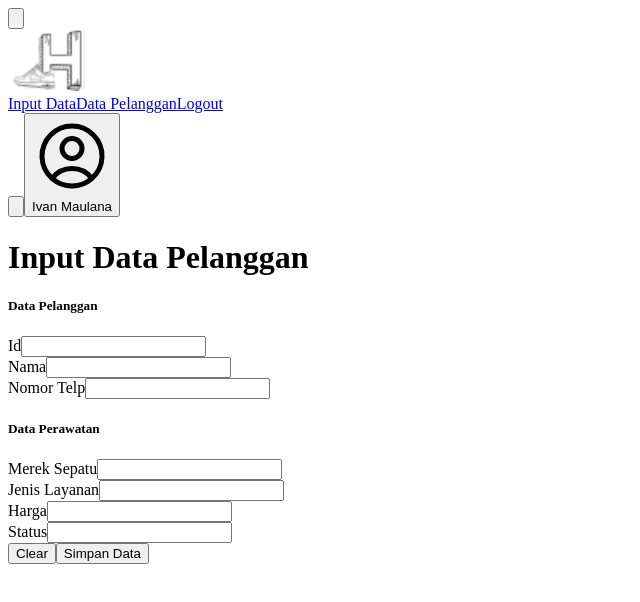
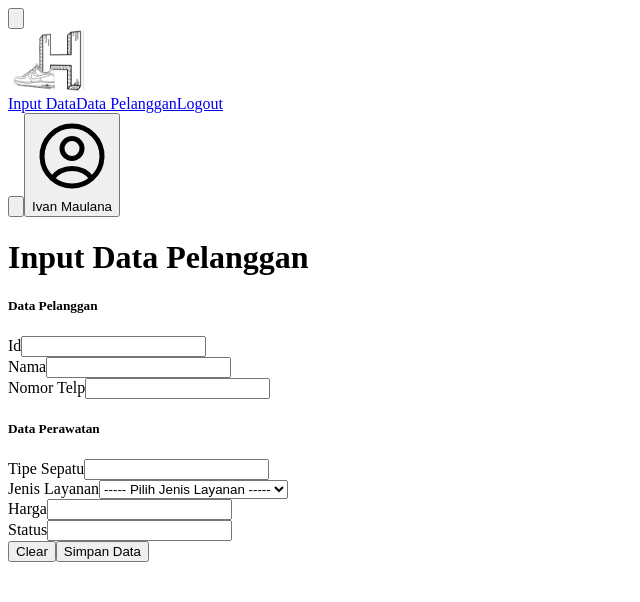
Before and after one commit to RakhaZaN/massive-infinite-loop, a React (Vite) app: page /admin in a window 1280 px wide. Shown: the top 602 px of the page, without its empty margins (0-640 px from the left). Built offline with nearby package versions, Linux system fonts and the light colour scheme; the HTML template or start-up script is replaced by a standard one.

Commit message:
:construction: Update page component

```diff
--- a/src/pages/admin/index.jsx
+++ b/src/pages/admin/index.jsx
@@ -1,7 +1,49 @@
+import React from "react";
+
 const Admin = () => {
+  const layanan = [
+    {
+      id: 1,
+      layanan: "Fast Cleaning",
+      harga: 20000,
+    },
+    {
+      id: 2,
+      layanan: "Deep Cleaning",
+      harga: 50000,
+    },
+    {
+      id: 3,
+      layanan: "Premium",
+      harga: 75000,
+    },
+    {
+      id: 4,
+      layanan: "Unyellowing",
+      harga: 50000,
+    },
+    {
+      id: 5,
+      layanan: "Repaint",
+      harga: 35000,
+    },
+    {
+      id: 6,
+      layanan: "Repair",
+      harga: 100000,
+    },
+  ];
+
+  const [selectLayanan, setSelectLayanan] = React.useState("");
+
+  const handleChangeLayanan = (e) => {
+    setSelectLayanan(e.target.value);
+  };
+
   const handleSubmit = (e) => {
     e.preventDefault();
   };
+
   return (
     <div className="max-w-5xl mx-auto">
       <h1 className="text-3xl font-semibold mb-8">Input Data Pelanggan</h1>
@@ -61,7 +103,7 @@ const Admin = () => {
                   htmlFor="merekSepatu"
                   className="block mb-2 text-sm font-medium text-gray-900"
                 >
-                  Merek Sepatu
+                  Tipe Sepatu
                 </label>
                 <input
                   type="text"
@@ -77,12 +119,20 @@ const Admin = () => {
                 >
                   Jenis Layanan
                 </label>
-                <input
-                  type="text"
-                  name="JenisLayanan"
+                <select
+                  name="jenisLayanan"
                   id="JenisLayanan"
+                  onChange={handleChangeLayanan}
+                  defaultValue={selectLayanan}
                   className="block w-full py-2 px-3 rounded-md border border-gray-300 focus:border-customBlue3 focus:ring-customBlue1 focus:ring-2 focus:ring-offset-1 focus:outline-none"
-                />
+                >
+                  <option value="">----- Pilih Jenis Layanan -----</option>
+                  {layanan.map((layanan, idx) => (
+                    <option key={idx} value={layanan.id}>
+                      {layanan.layanan}
+                    </option>
+                  ))}
+                </select>
               </div>
               <div className="group mb-4">
                 <label
@@ -95,7 +145,8 @@ const Admin = () => {
                   type="tel"
                   name="harga"
                   id="harga"
-                  className="block w-full py-2 px-3 rounded-md border border-gray-300 focus:border-customBlue3 focus:ring-customBlue1 focus:ring-2 focus:ring-offset-1 focus:outline-none"
+                  className="block w-full py-2 px-3 rounded-md border border-gray-300 focus:border-customBlue3 focus:ring-customBlue1 focus:ring-2 focus:ring-offset-1 focus:outline-none read-only:bg-broken-white"
+                  readOnly
                 />
               </div>
               <div className="group mb-4">
--- a/src/pages/admin/login/index.jsx
+++ b/src/pages/admin/login/index.jsx
@@ -1,22 +1,21 @@
 import React from "react";
+import { useNavigate } from "react-router-dom";
 
 const AdminLogin = () => {
+  const navigate = useNavigate();
   const [showPass, setShowPass] = React.useState(false);
 
   const handleSubmit = (e) => {
     e.preventDefault();
-  };
-
-  const handlePasswordToggle = () => {
-    setShowPass(!showPass);
+    return navigate("/admin", { replace: true });
   };
 
   return (
     <div className="min-h-screen w-screen bg-broken-white flex">
-      <div className="bg-customBlue3 flex items-center justify-center px-20 flex-grow max-sm:hidden">
+      <div className="bg-customBlue3 flex items-center justify-center flex-grow max-sm:hidden">
         <img src="/img/LOGO.png" alt="logo" className="w-full max-w-sm" />
       </div>
-      <div className="flex items-center justify-center flex-auto px-8">
+      <div className="flex items-center justify-center flex-auto px-8 py-10">
         <div className="bg-white px-8 py-10 rounded-2xl flex-auto max-w-md">
           <h1 className="text-3xl font-semibold mb-10">Log in</h1>
 
@@ -52,7 +51,7 @@ const AdminLogin = () => {
                 />
                 <div
                   className="cursor-pointer absolute right-2 top-2"
-                  onClick={handlePasswordToggle}
+                  onClick={() => setShowPass(!showPass)}
                 >
                   <svg
                     xmlns="http://www.w3.org/2000/svg"
--- a/src/pages/admin/pelanggan/index.jsx
+++ b/src/pages/admin/pelanggan/index.jsx
@@ -3,7 +3,14 @@ import { Link } from "react-router-dom";
 const Pelanggan = () => {
   return (
     <div className="max-w-5xl mx-auto">
-      <h1 className="text-3xl font-semibold mb-8">Data Pelanggan</h1>
+      <div className="flex justify-between items-center">
+        <h1 className="text-3xl font-semibold mb-8">Data Pelanggan</h1>
+        <span>
+          <button className="py-2 px-6 bg-slate-400 text-slate-700 rounded-md text-sm font-medium">
+            Excel
+          </button>
+        </span>
+      </div>
 
       <div className="bg-white rounded-xl p-6 mb-6">
         <div className="w-full overflow-x-auto">
```
Also changed, not shown: public/img/LOGO.png.
